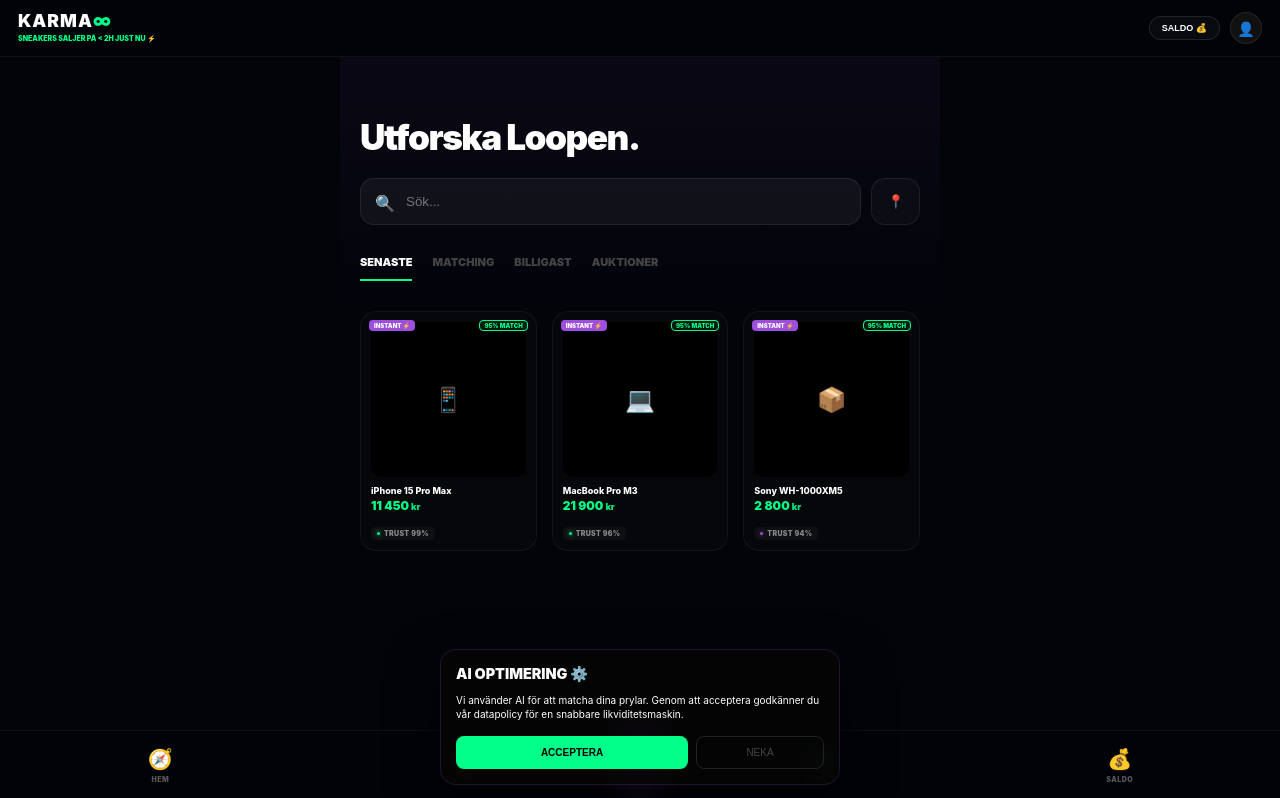
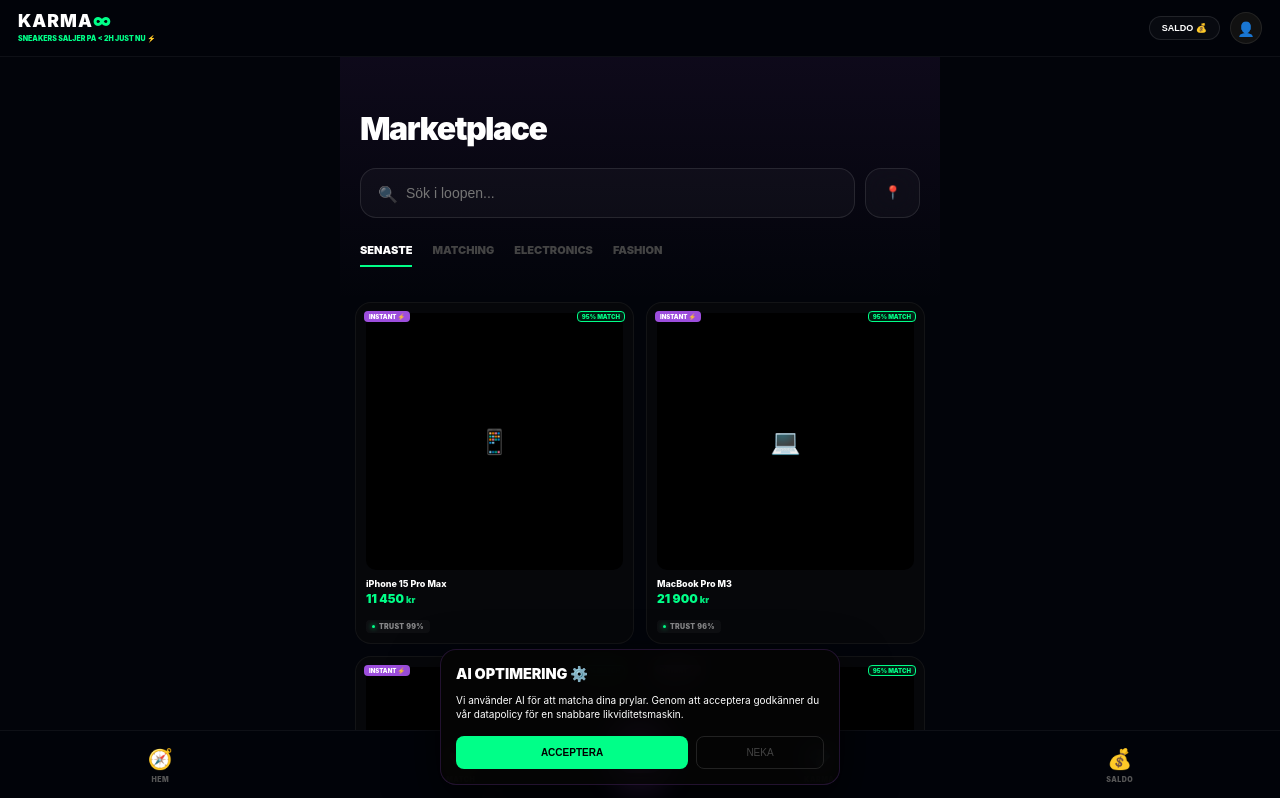
Before and after one commit to gascheckking/marketbeg-appGem, a Next.js app: page /feed in a window 1280 px wide. Shown: the top 798 px of the page. Built offline with nearby package versions, Linux system fonts and the light colour scheme.

Commit message:
Update page.tsx

```diff
--- a/app/feed/page.tsx
+++ b/app/feed/page.tsx
@@ -1,3 +1,4 @@
+// // app/feed/page.tsx
 "use client";
 import React, { useState } from 'react';
 import FeedCardSell from "@/components/FeedCardSell";
@@ -6,37 +7,40 @@ export default function GlobalMarket() {
   const [filter, setFilter] = useState('Senaste');
 
   return (
-    <div style={{ width: '100%', minHeight: '100vh', paddingBottom: '100px' }}>
-      <section style={{ padding: '30px 20px', background: 'linear-gradient(to bottom, rgba(157,78,221,0.05), transparent)' }}>
-        <h1 style={{ fontSize: '2.2rem', fontWeight: 900, marginBottom: '20px', letterSpacing: '-1.5px' }}>Utforska Loopen.</h1>
+    <div className="page-wrapper" style={{ padding: '0 0 100px 0' }}>
+      <section style={{ padding: '25px 20px', background: 'linear-gradient(to bottom, rgba(157,78,221,0.08), transparent)' }}>
+        <h1 style={{ fontSize: '2rem', fontWeight: 900, marginBottom: '20px', letterSpacing: '-1.5px' }}>Marketplace</h1>
 
-        <div style={{ display: 'flex', gap: '10px', marginBottom: '30px' }}>
+        <div style={{ display: 'flex', gap: '10px', marginBottom: '25px' }}>
           <div style={{ flex: 1, position: 'relative' }}>
-            <input type="text" placeholder="Sök..."
-              style={{ width: '100%', padding: '15px 45px', borderRadius: '14px', background: 'rgba(255,255,255,0.05)', border: '1px solid var(--border)', color: '#fff', outline: 'none' }} />
-            <span style={{ position: 'absolute', left: '15px', top: '15px' }}>🔍</span>
+            <input type="text" placeholder="Sök i loopen..."
+              style={{ width: '100%', padding: '16px 45px', borderRadius: '16px', background: 'rgba(255,255,255,0.03)', border: '1px solid rgba(255,255,255,0.1)', color: '#fff', outline: 'none', fontSize: '14px' }} />
+            <span style={{ position: 'absolute', left: '18px', top: '16px', opacity: 0.5 }}>🔍</span>
           </div>
-          <button className="glass-card" style={{ padding: '0 15px', borderRadius: '14px' }}>📍</button>
+          <button className="glass-card" style={{ padding: '0 18px', borderRadius: '16px', border: '1px solid rgba(255,255,255,0.1)' }}>📍</button>
         </div>
 
-        <div style={{ display: 'flex', gap: '20px', overflowX: 'auto', scrollbarWidth: 'none' }}>
-          {['Senaste', 'Matching', 'Billigast', 'Auktioner'].map((t) => (
+        <div style={{ display: 'flex', gap: '20px', overflowX: 'auto', scrollbarWidth: 'none', paddingBottom: '10px' }}>
+          {['Senaste', 'Matching', 'Electronics', 'Fashion'].map((t) => (
             <div key={t}
               onClick={() => setFilter(t)}
               style={{
-                paddingBottom: '10px', borderBottom: filter === t ? '2px solid var(--neon-mint)' : 'none',
-                cursor: 'pointer', fontWeight: 900, fontSize: '11px', color: filter === t ? '#fff' : '#444', whiteSpace: 'nowrap'
+                paddingBottom: '8px',
+                borderBottom: filter === t ? '2px solid var(--neon-mint)' : '2px solid transparent',
+                cursor: 'pointer', fontWeight: 900, fontSize: '11px',
+                color: filter === t ? '#fff' : '#444', whiteSpace: 'nowrap',
+                transition: '0.3s'
               }}>{t.toUpperCase()}</div>
           ))}
         </div>
       </section>
 
-      <section style={{ padding: '0 20px' }}>
-        <div style={{ display: 'grid', gridTemplateColumns: 'repeat(auto-fill, minmax(160px, 1fr))', gap: '15px' }}>
+      <section style={{ padding: '0 15px' }}>
+        <div style={{ display: 'grid', gridTemplateColumns: 'repeat(2, 1fr)', gap: '12px' }}>
           <FeedCardSell id="1" title="iPhone 15 Pro Max" price={11450} trust={99} />
           <FeedCardSell id="2" title="MacBook Pro M3" price={21900} trust={96} />
           <FeedCardSell id="3" title="Sony WH-1000XM5" price={2800} trust={94} />
-          {/* Fler kort... */}
+          <FeedCardSell id="4" title="AirPods Max" price={4200} trust={98} />
         </div>
       </section>
     </div>
```
